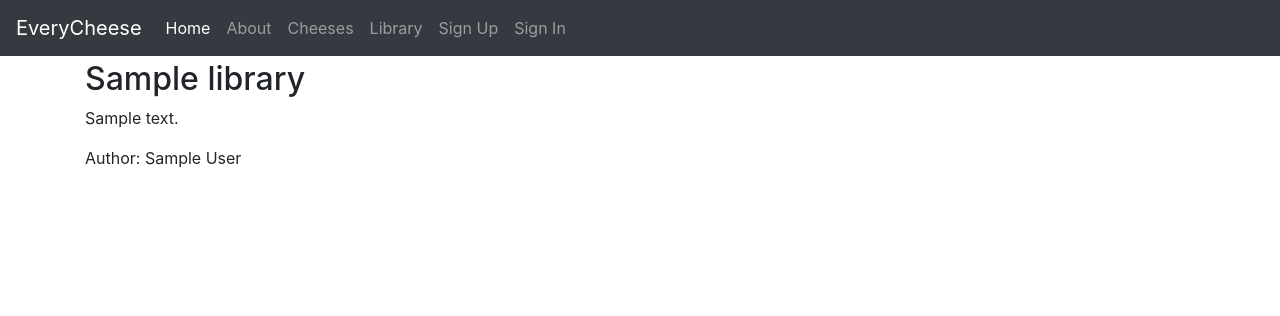
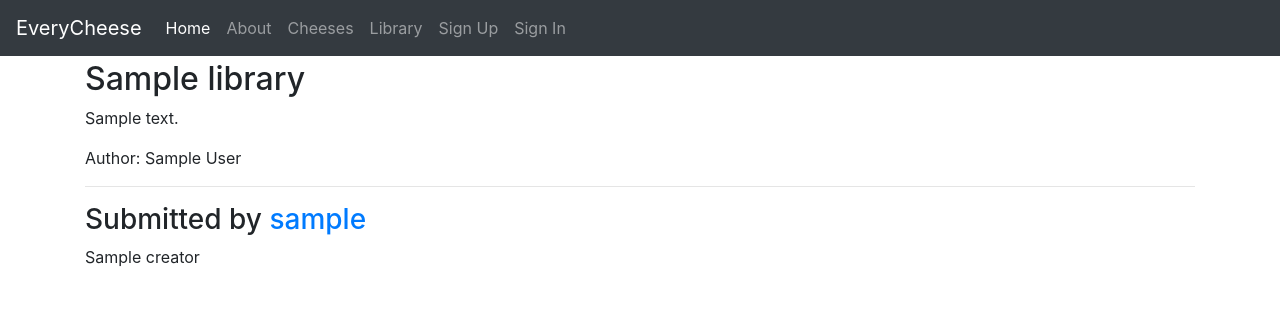
Before and after one commit to mcrim/everycheese, a Django app: template everycheese/templates/library/library_detail.html in a window 1280 px wide. Shown: the top 316 px of the page. Run offline with Django 3.2, Linux system fonts and the light colour scheme; the template is opened without the code that fills it: most values are stand-ins (such as "Sample title", 1, 10 or a date in 2020); some libraries are stand-ins or nearby versions.

Commit message:
Creator merge

```diff
--- a/everycheese/library/views.py
+++ b/everycheese/library/views.py
@@ -20,3 +20,6 @@ class LibraryCreateView(LoginRequiredMixin, CreateView):
         'author_firstname',
         'author_lastname',
     ]
+    def form_valid(self, form):
+        form.instance.creator = self.request.user
+        return super().form_valid(form)
--- a/everycheese/templates/library/library_detail.html
+++ b/everycheese/templates/library/library_detail.html
@@ -18,4 +18,14 @@
     <p>Author: {{ library.author_firstname }} {{ library.author_lastname }}</p>
 {% endif %}
 
+<hr/>
+
+<h3>Submitted by
+    <a href="{% url 'users:detail' library.creator.username %}">
+    {{ library.creator.username }}
+    </a>
+</h3>
+{% if library.creator.name %}
+    <p>{{ library.creator.name }}</p>
+{% endif %}
 {% endblock content %}
```
